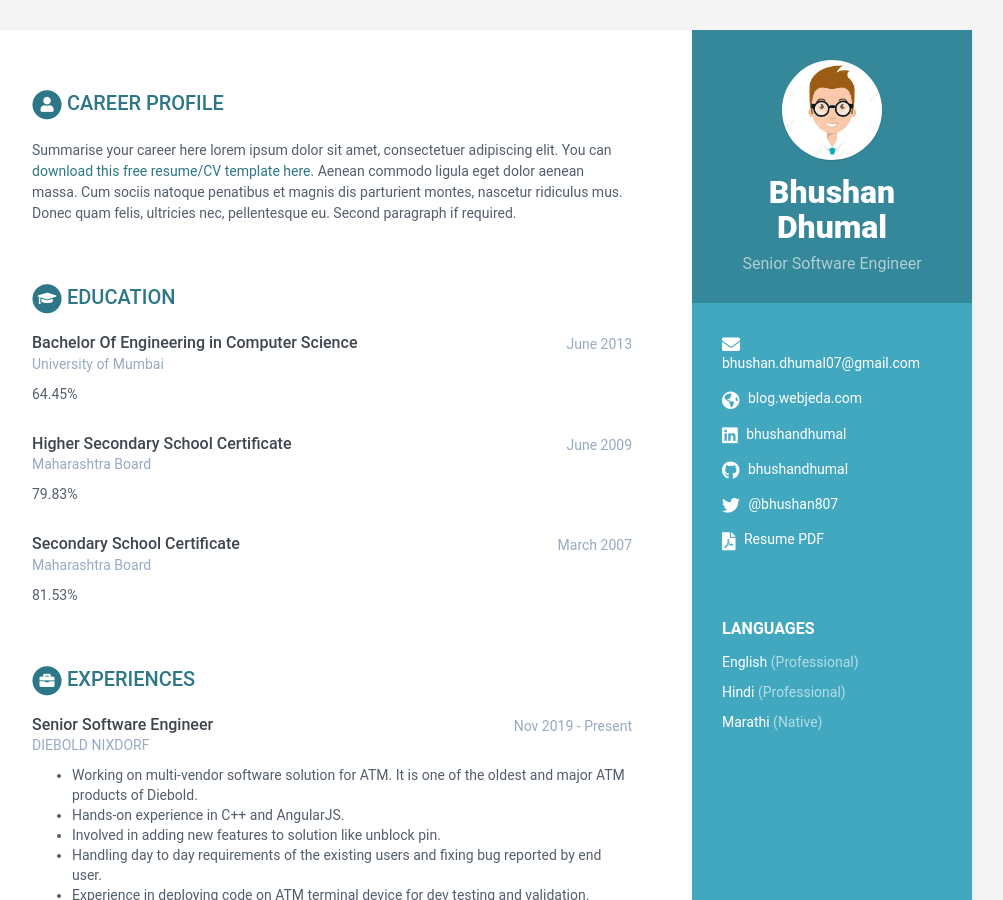
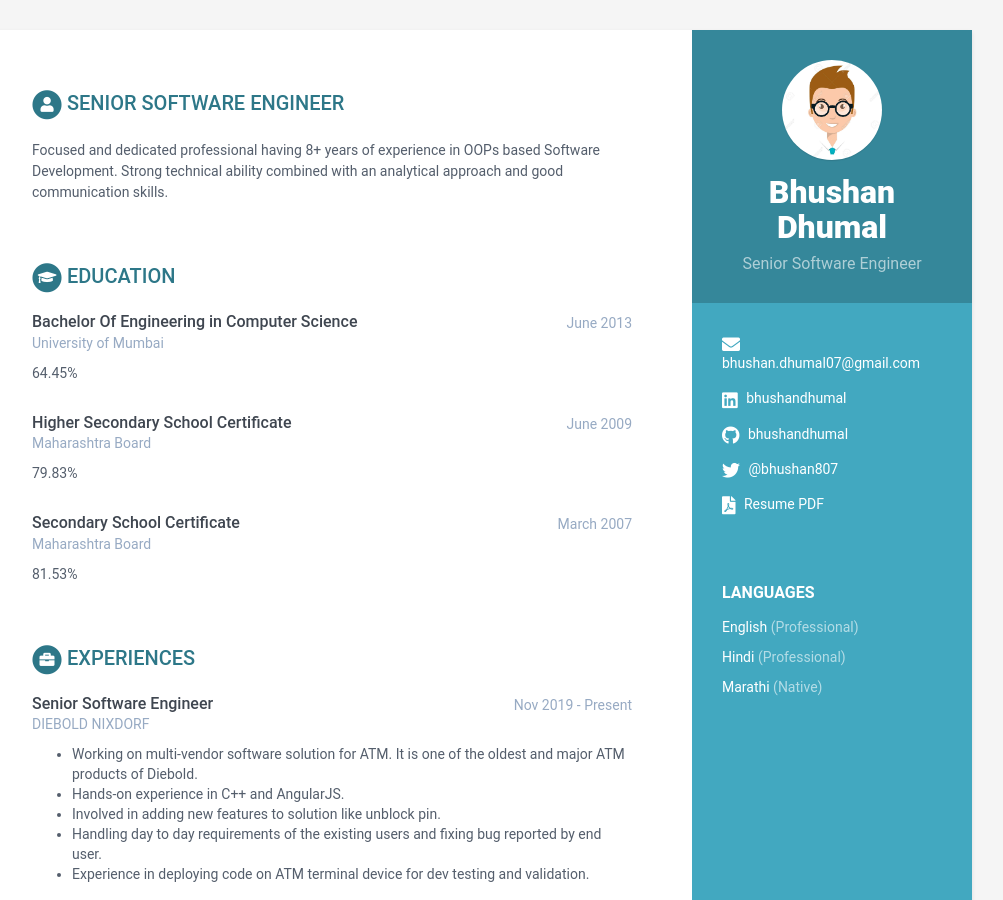
Before and after one commit to bhushan-dhumal/bhushan-dhumal.github.io, a Jekyll site: the page built from index.html, in a window 1280 px wide and 900 px high. Shown: the whole window, without its empty margins (168-1171 px from the left). Built offline with Jekyll 4.4.1, drawn with Linux system fonts in a browser that asks for light colours.

Commit message:
changed order

```diff
--- a/_data/data.yml
+++ b/_data/data.yml
@@ -14,7 +14,7 @@ sidebar:
     # Sidebar links
     email: bhushan.dhumal07@gmail.com
     phone:
-    website: blog.webjeda.com #do not add http://
+    website: # blog.webjeda.com #do not add http://
     linkedin: bhushandhumal
     xing: # alandoe
     github: bhushandhumal
@@ -38,30 +38,25 @@ sidebar:
         level: Native
 
 career-profile:
-    title: Career Profile
+    title: Senior Software Engineer
     summary: |
-      Summarise your career here lorem ipsum dolor sit amet, consectetuer
-      adipiscing elit. You can [download this free resume/CV template here]().
-      Aenean commodo ligula eget dolor aenean massa. Cum sociis natoque
-      penatibus et magnis dis parturient montes, nascetur ridiculus mus.
-      Donec quam felis, ultricies nec, pellentesque eu.
-      Second paragraph if required.
-education:
-    - degree: Bachelor Of Engineering  in Computer Science
-      university: University of Mumbai
-      time: June 2013
-      details: |
-        64.45%
-    - degree: Higher Secondary School Certificate
-      university: Maharashtra Board
-      time: June 2009
-      details: |
-        79.83%
-    - degree: Secondary School Certificate
-      university: Maharashtra Board
-      time: March 2007
-      details: |
-        81.53%
+        Focused and dedicated professional having 8+ years of experience in OOPs based Software Development.
+        Strong technical ability combined with an analytical approach and good communication skills.
+skills:
+    title: Skills &amp; Proficiency
+
+    toolset:
+      - name: C++
+        level: 98%
+
+      - name: Python & Django
+        level: 98%
+
+      - name: AngularJS
+        level: 60%
+
+      - name: HTML5 & CSS
+        level: 60%
 experiences:
     - role: Senior Software Engineer
       time: Nov 2019 - Present
@@ -97,22 +92,22 @@ experiences:
         -	Strong ability and experience working in heterogeneous technical environments including different OS, DB, App Server, etc.
         -	Customer-facing experience at London: To facilitate sessions, resolve conflicts and present solution using various methods (presentations, demos, business processes etc.)
         -	Actively involved in daily communication with On-site development and Business Analyst (BA) team.
-
-skills:
-    title: Skills &amp; Proficiency
-
-    toolset:
-      - name: C++
-        level: 98%
-
-      - name: Python & Django
-        level: 98%
-
-      - name: AngularJS
-        level: 60%
-
-      - name: HTML5 & CSS
-        level: 60%
+education:
+    - degree: Bachelor Of Engineering  in Computer Science
+      university: University of Mumbai
+      time: June 2013
+      details: |
+        64.45%
+    - degree: Higher Secondary School Certificate
+      university: Maharashtra Board
+      time: June 2009
+      details: |
+        79.83%
+    - degree: Secondary School Certificate
+      university: Maharashtra Board
+      time: March 2007
+      details: |
+        81.53%
 
 
 footer: >
```
